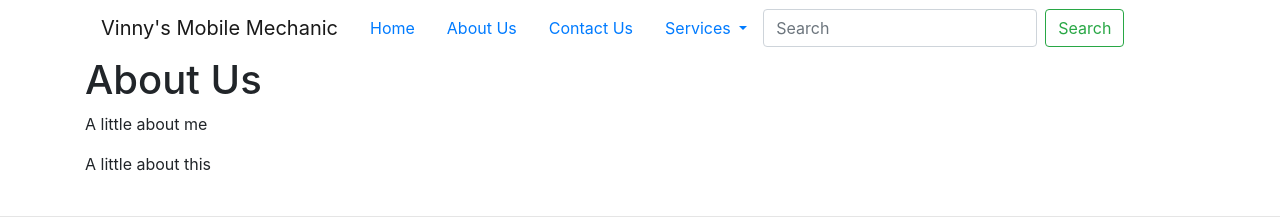
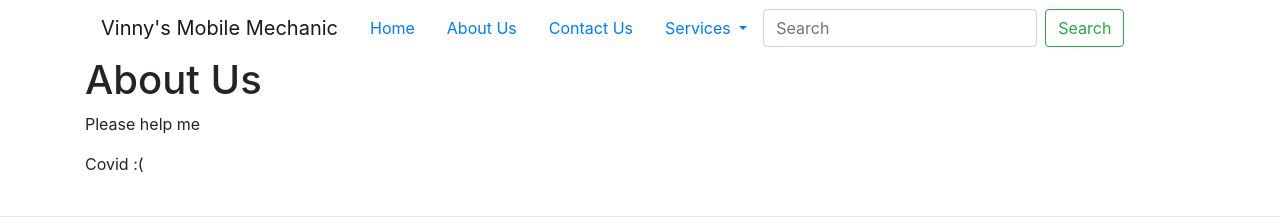
Before and after one commit to scr24/Mechanic, a plain HTML site: page docs/about.html in a window 1280 px wide. Shown: the top 224 px of the page. Drawn offline with nearby package versions, Linux system fonts and the light colour scheme.

Commit message:
Update about.html

```diff
--- a/docs/about.html
+++ b/docs/about.html
@@ -47,8 +47,8 @@
       <!---------------------------------------------- Page content goes below this line -------------------------------------------------->
 
       <h1>About Us</h1>
-      <p>A little about me</p>
-      <p2>A little about this</p>
+      <p>Please help me</p>
+      <p2>Covid :(</p>
 
     </div>
 
```
